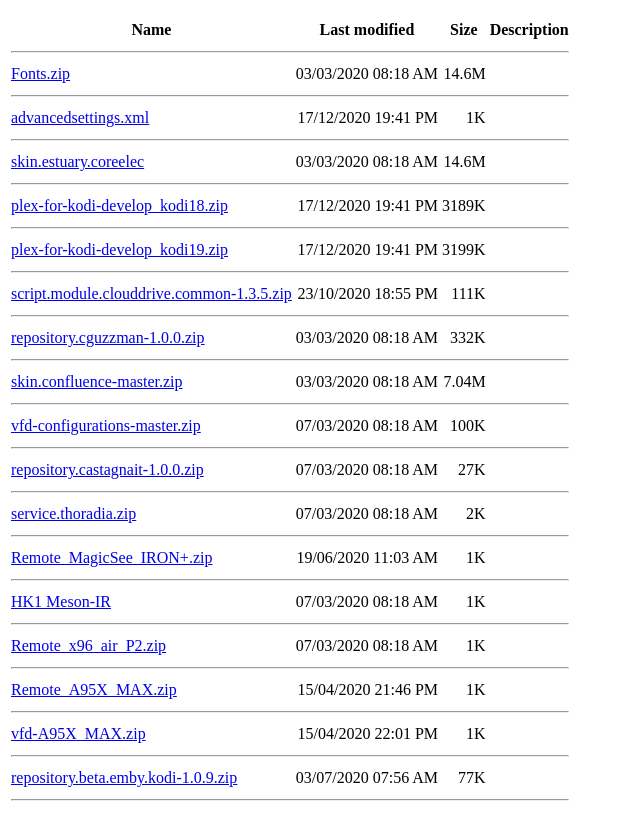
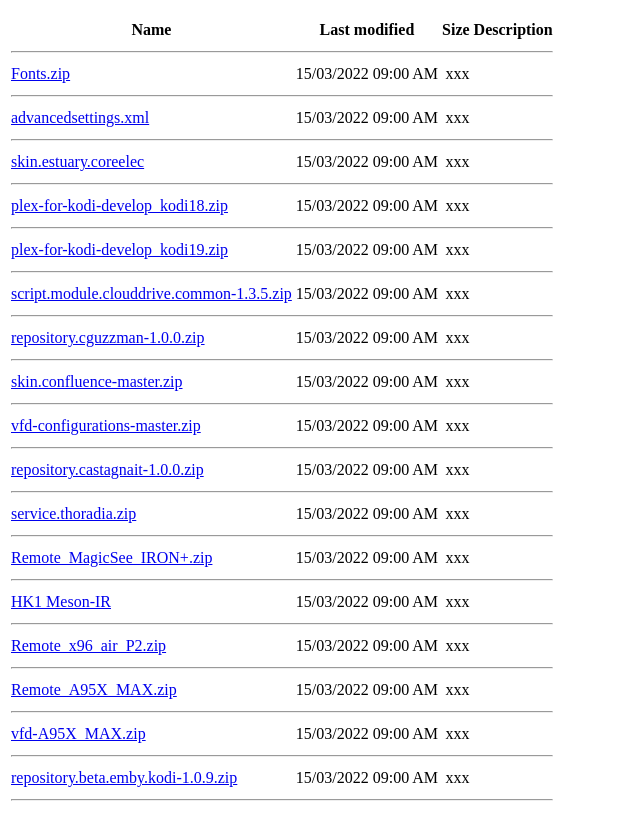
Before and after one commit to labdiynez/coreelec-jy.github.io, a plain HTML site: page index.html in a window 1280 px wide. Shown: the part 48-868 px from the top of the page, without its empty margins (0-640 px from the left). Drawn offline with Linux system fonts and the light colour scheme.

Commit message:
Update index.html

```diff
--- a/index.html
+++ b/index.html
@@ -3,39 +3,39 @@
 <body><h1>By Jirayut Yoonak Index of /</h1><table>
 <tr><th><a>Name</a></th><th><a>Last modified</a></th><th><a>Size</a></th><th><a>Description</a></th></tr>
 <tr><th colspan="4"><hr /></th></tr>
-<tr><td><a href="Fonts.zip">Fonts.zip</a></td><td align="right">03/03/2020 08:18 AM </td><td align="right">14.6M</td><td>&nbsp;</td></tr>
+<tr><td><a href="Fonts.zip">Fonts.zip</a></td><td align="right">15/03/2022 09:00 AM </td><td align="right">xxx</td><td>&nbsp;</td></tr>
 <tr><th colspan="4"><hr /></th></tr>
-<tr><td><a href="advancedsettings.xml">advancedsettings.xml</a></td><td align="right">17/12/2020 19:41 PM </td><td align="right">1K</td><td>&nbsp;</td></tr>
+<tr><td><a href="advancedsettings.xml">advancedsettings.xml</a></td><td align="right">15/03/2022 09:00 AM </td><td align="right">xxx</td><td>&nbsp;</td></tr>
 <tr><th colspan="4"><hr /></th></tr>
- <tr><td><a href="skin.estuary.coreelec">skin.estuary.coreelec</a></td><td align="right">03/03/2020 08:18 AM </td><td align="right">14.6M</td><td>&nbsp;</td></tr>
+ <tr><td><a href="skin.estuary.coreelec">skin.estuary.coreelec</a></td><td align="right">15/03/2022 09:00 AM </td><td align="right">xxx</td><td>&nbsp;</td></tr>
 <tr><th colspan="4"><hr /></th></tr>
-<tr><td><a href="plex-for-kodi-develop_kodi18.zip">plex-for-kodi-develop_kodi18.zip</a></td><td align="right">17/12/2020 19:41 PM </td><td align="right">3189K</td><td>&nbsp;</td></tr>
+<tr><td><a href="plex-for-kodi-develop_kodi18.zip">plex-for-kodi-develop_kodi18.zip</a></td><td align="right">15/03/2022 09:00 AM </td><td align="right">xxx</td><td>&nbsp;</td></tr>
 <tr><th colspan="4"><hr /></th></tr>
-<tr><td><a href="plex-for-kodi-develop_kodi19.zip">plex-for-kodi-develop_kodi19.zip</a></td><td align="right">17/12/2020 19:41 PM </td><td align="right">3199K</td><td>&nbsp;</td></tr>
+<tr><td><a href="plex-for-kodi-develop_kodi19.zip">plex-for-kodi-develop_kodi19.zip</a></td><td align="right">15/03/2022 09:00 AM </td><td align="right">xxx</td><td>&nbsp;</td></tr>
 <tr><th colspan="4"><hr /></th></tr>
-<tr><td><a href="script.module.clouddrive.common-1.3.5.zip">script.module.clouddrive.common-1.3.5.zip</a></td><td align="right">23/10/2020 18:55 PM </td><td align="right">111K</td><td>&nbsp;</td></tr>
+<tr><td><a href="script.module.clouddrive.common-1.3.5.zip">script.module.clouddrive.common-1.3.5.zip</a></td><td align="right">15/03/2022 09:00 AM </td><td align="right">xxx</td><td>&nbsp;</td></tr>
 <tr><th colspan="4"><hr /></th></tr>
-<tr><td><a href="repository.cguzzman-1.0.0.zip">repository.cguzzman-1.0.0.zip</a></td><td align="right">03/03/2020 08:18 AM </td><td align="right">332K</td><td>&nbsp;</td></tr>
+<tr><td><a href="repository.cguzzman-1.0.0.zip">repository.cguzzman-1.0.0.zip</a></td><td align="right">15/03/2022 09:00 AM </td><td align="right">xxx</td><td>&nbsp;</td></tr>
 <tr><th colspan="4"><hr /></th></tr>
-<tr><td><a href="skin.confluence-master.zip">skin.confluence-master.zip</a></td><td align="right">03/03/2020 08:18 AM </td><td align="right">7.04M</td><td>&nbsp;</td></tr>
+<tr><td><a href="skin.confluence-master.zip">skin.confluence-master.zip</a></td><td align="right">15/03/2022 09:00 AM </td><td align="right">xxx</td><td>&nbsp;</td></tr>
 <tr><th colspan="4"><hr /></th></tr>
-<tr><td><a href="vfd-configurations-master.zip">vfd-configurations-master.zip</a></td><td align="right">07/03/2020 08:18 AM </td><td align="right">100K</td><td>&nbsp;</td></tr>
+<tr><td><a href="vfd-configurations-master.zip">vfd-configurations-master.zip</a></td><td align="right">15/03/2022 09:00 AM </td><td align="right">xxx</td><td>&nbsp;</td></tr>
 <tr><th colspan="4"><hr /></th></tr>
-<tr><td><a href="repository.castagnait-1.0.0.zip">repository.castagnait-1.0.0.zip</a></td><td align="right">07/03/2020 08:18 AM </td><td align="right">27K</td><td>&nbsp;</td></tr>
+<tr><td><a href="repository.castagnait-1.0.0.zip">repository.castagnait-1.0.0.zip</a></td><td align="right">15/03/2022 09:00 AM </td><td align="right">xxx</td><td>&nbsp;</td></tr>
 <tr><th colspan="4"><hr /></th></tr>
-<tr><td><a href="service.thoradia.zip">service.thoradia.zip</a></td><td align="right">07/03/2020 08:18 AM </td><td align="right">2K</td><td>&nbsp;</td></tr>
+<tr><td><a href="service.thoradia.zip">service.thoradia.zip</a></td><td align="right">15/03/2022 09:00 AM </td><td align="right">xxx</td><td>&nbsp;</td></tr>
 <tr><th colspan="4"><hr /></th></tr>
-<tr><td><a href="Remote_MagicSee_IRON+.zip">Remote_MagicSee_IRON+.zip</a></td><td align="right">19/06/2020 11:03 AM </td><td align="right">1K</td><td>&nbsp;</td></tr>
+<tr><td><a href="Remote_MagicSee_IRON+.zip">Remote_MagicSee_IRON+.zip</a></td><td align="right">15/03/2022 09:00 AM </td><td align="right">xxx</td><td>&nbsp;</td></tr>
 <tr><th colspan="4"><hr /></th></tr>
-<tr><td><a href="HK1 Meson-IR.zip">HK1 Meson-IR</a></td><td align="right">07/03/2020 08:18 AM </td><td align="right">1K</td><td>&nbsp;</td></tr>
+<tr><td><a href="HK1 Meson-IR.zip">HK1 Meson-IR</a></td><td align="right">15/03/2022 09:00 AM </td><td align="right">xxx</td><td>&nbsp;</td></tr>
 <tr><th colspan="4"><hr /></th></tr>
-<tr><td><a href="Remote_x96_air_P2.zip">Remote_x96_air_P2.zip</a></td><td align="right">07/03/2020 08:18 AM </td><td align="right">1K</td><td>&nbsp;</td></tr>
+<tr><td><a href="Remote_x96_air_P2.zip">Remote_x96_air_P2.zip</a></td><td align="right">15/03/2022 09:00 AM </td><td align="right">xxx</td><td>&nbsp;</td></tr>
 <tr><th colspan="4"><hr /></th></tr>
-<tr><td><a href="Remote_A95X_MAX.zip">Remote_A95X_MAX.zip</a></td><td align="right">15/04/2020 21:46 PM </td><td align="right">1K</td><td>&nbsp;</td></tr>
+<tr><td><a href="Remote_A95X_MAX.zip">Remote_A95X_MAX.zip</a></td><td align="right">15/03/2022 09:00 AM </td><td align="right">xxx</td><td>&nbsp;</td></tr>
 <tr><th colspan="4"><hr /></th></tr>
-<tr><td><a href="vfd-A95X_MAX.zip">vfd-A95X_MAX.zip</a></td><td align="right">15/04/2020 22:01 PM </td><td align="right">1K</td><td>&nbsp;</td></tr>
+<tr><td><a href="vfd-A95X_MAX.zip">vfd-A95X_MAX.zip</a></td><td align="right">15/03/2022 09:00 AM </td><td align="right">xxx</td><td>&nbsp;</td></tr>
 <tr><th colspan="4"><hr /></th></tr>
-<tr><td><a href="repository.beta.emby.kodi-1.0.9.zip">repository.beta.emby.kodi-1.0.9.zip</a></td><td align="right">03/07/2020 07:56 AM </td><td align="right">77K</td><td>&nbsp;</td></tr>
+<tr><td><a href="repository.beta.emby.kodi-1.0.9.zip">repository.beta.emby.kodi-1.0.9.zip</a></td><td align="right">15/03/2022 09:00 AM </td><td align="right">xxx</td><td>&nbsp;</td></tr>
 <tr><th colspan="4"><hr /></th></tr>
 </table></body>
 </html>
```
